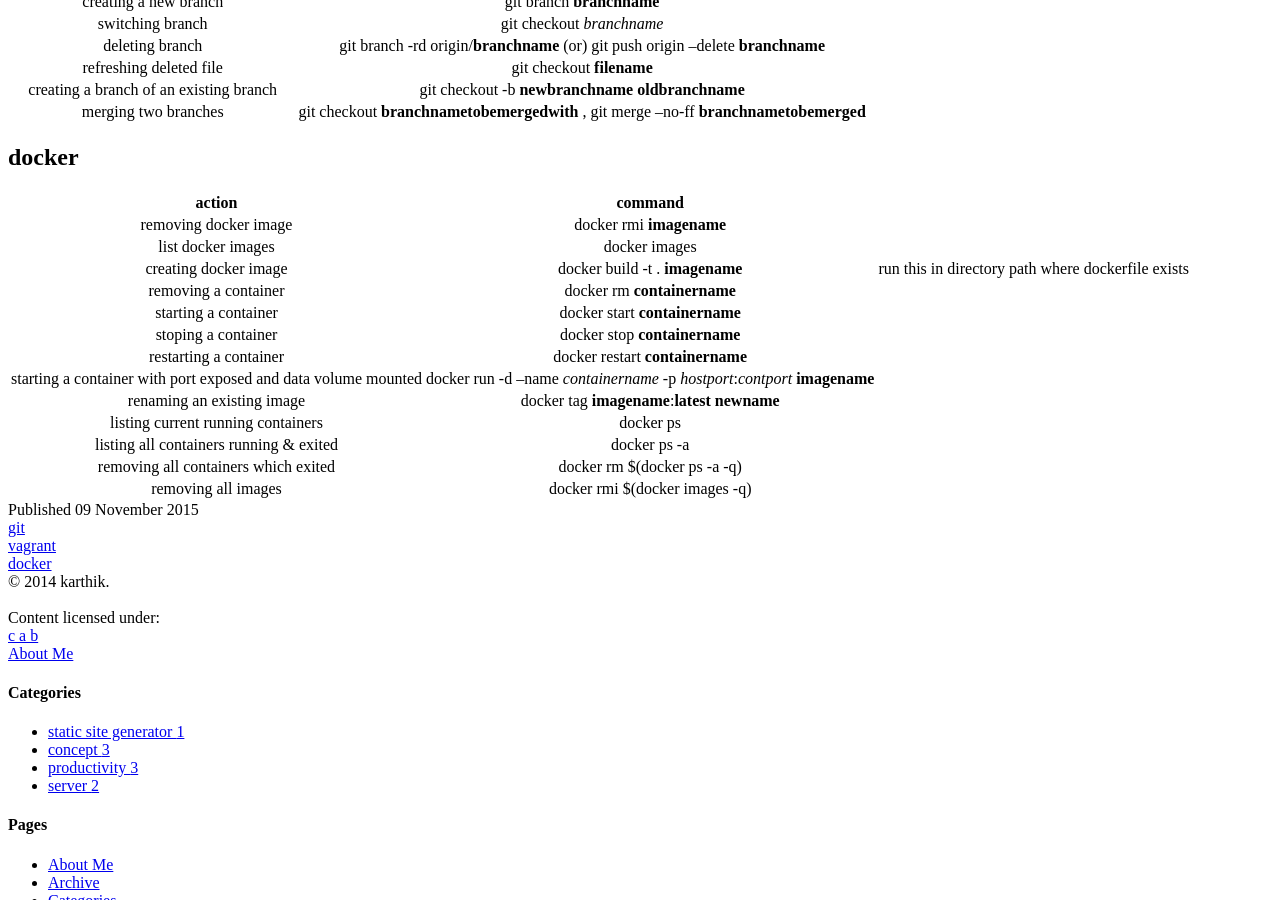
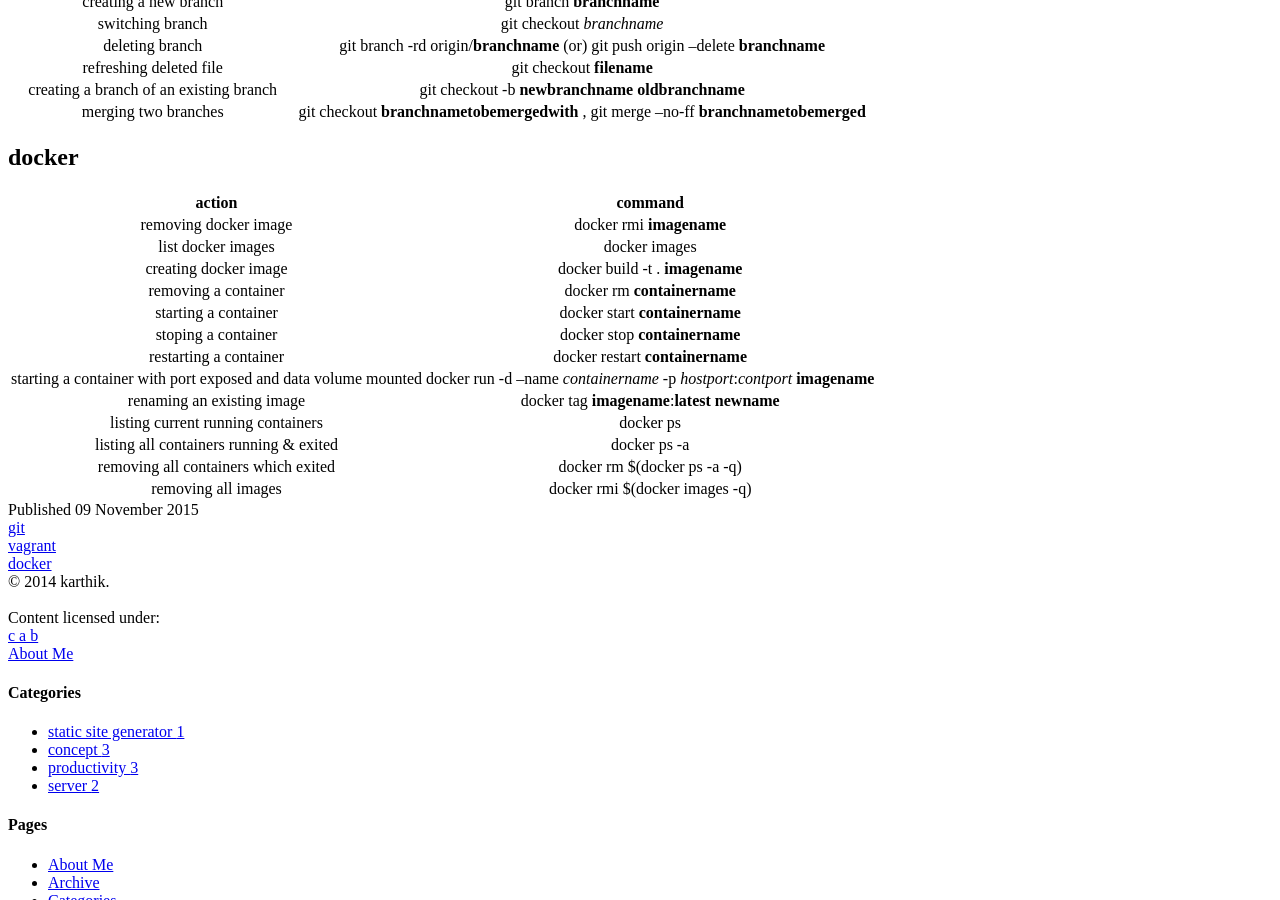
Before and after one commit to karpra/karpra.github.io, a Jekyll site: the page built from _posts/2015-11-9- cheatsheet.md, in a window 1280 px wide and 900 px high, scrolled down 939 px. Built offline with Jekyll 4.4.1, drawn with Linux system fonts in a browser that asks for light colours; nearby versions of some CDN libraries; library files that are not in the unit come from our copies.

Commit message:
Update 2015-11-9- cheatsheet.md

```diff
--- a/_posts/2015-11-9- cheatsheet.md
+++ b/_posts/2015-11-9- cheatsheet.md
@@ -49,11 +49,11 @@
 
 ## docker
 
-action|command||
-:----:|:----:|:----:|
+action|command|
+:----:|:----:|
 removing docker image|docker rmi **imagename**|
 list docker images|docker images|
-creating docker image|docker build -t . **imagename** | run this in directory path where dockerfile exists|
+creating docker image|docker build -t . **imagename** |
 removing a container|docker rm **containername** |
 starting a container|docker start **containername** |
 stoping a container|docker stop **containername** |
```
